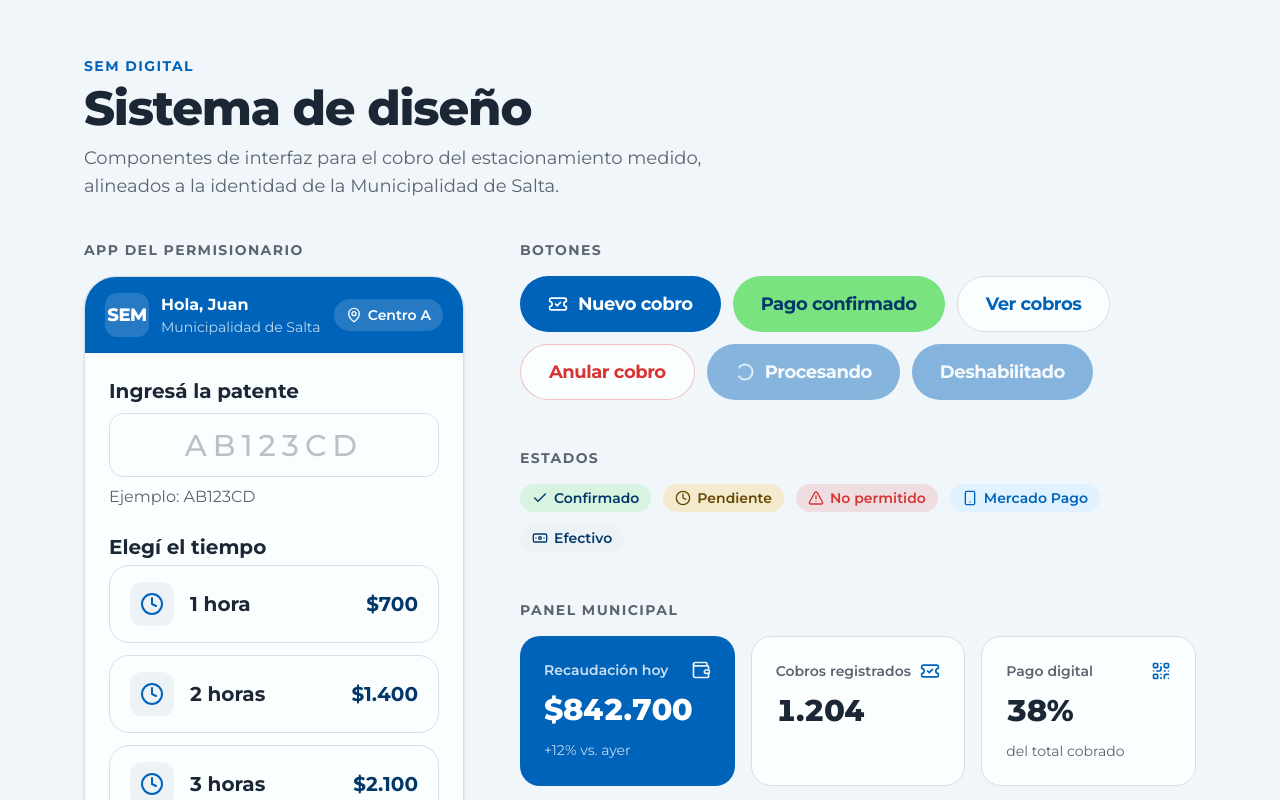
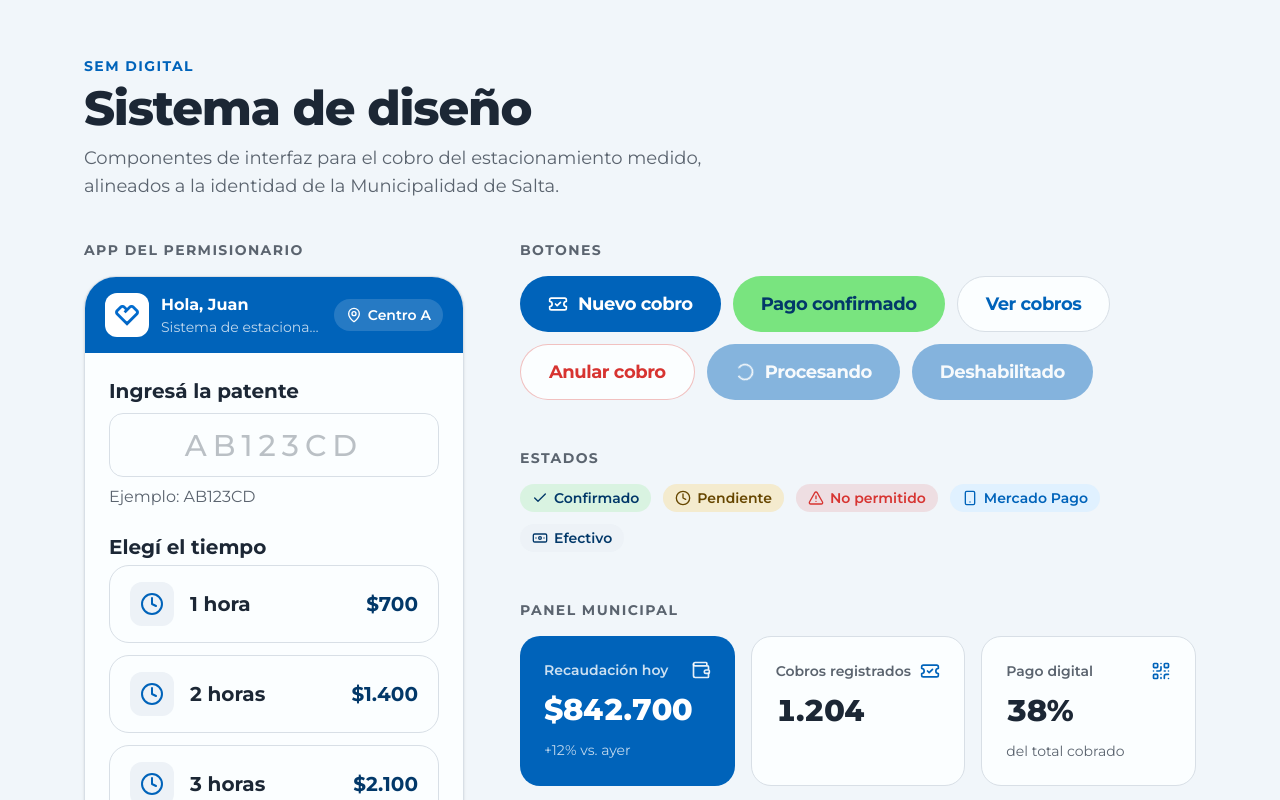
Before and after one commit to pinkynt/sem-mvp, a Next.js app: page /ui in a window 1280 px wide. Shown: the top 800 px of the page. Built offline with nearby package versions, Linux system fonts and the light colour scheme.

Commit message:
feat(permisionario): use brand logo in header and card the prepago plate
Replace the "SEM" text mark with public/logo.png, relabel the header
subtitle to "Sistema de estacionamiento medido", and present the prepago
vehicle info as a card with the vehicle-type icon and plate.

```diff
--- a/src/app/permisionario/sesiones/[id]/prepago/page.tsx
+++ b/src/app/permisionario/sesiones/[id]/prepago/page.tsx
@@ -3,7 +3,7 @@
 import { useEffect, useRef, useState } from "react";
 import Image from "next/image";
 import { useParams, useRouter } from "next/navigation";
-import { Banknote, CheckCircle2, ChevronLeft, Clock, QrCode } from "lucide-react";
+import { Banknote, Bike, Car, CheckCircle2, ChevronLeft, Clock, QrCode } from "lucide-react";
 import { AppHeader, Button, ChoiceButton, StatusBadge } from "@/components";
 import type {
   ParkingDashboardDto,
@@ -227,9 +227,14 @@ export default function PrepagoChargePage() {
         )}
 
         {session && step !== "done" && (
-          <p className="text-sm font-semibold text-ink-soft">
-            Patente {displayPlate(session.licensePlate)} · {session.vehicleLabel}
-          </p>
+          <div className="flex items-center gap-3 rounded-card border border-border bg-surface p-4">
+            <span className="flex size-12 shrink-0 items-center justify-center rounded-xl bg-surface-muted text-brand" aria-hidden>
+              {session.vehicleKind === "auto" ? <Car className="size-6" /> : <Bike className="size-6" />}
+            </span>
+            <span className="min-w-0 text-xl font-bold tracking-wide text-ink">
+              {displayPlate(session.licensePlate)}
+            </span>
+          </div>
         )}
 
         {session && step === "time" && (
--- a/src/components/AppHeader.tsx
+++ b/src/components/AppHeader.tsx
@@ -1,3 +1,4 @@
+import Image from "next/image";
 import { MapPin } from "lucide-react";
 
 interface AppHeaderProps {
@@ -10,16 +11,13 @@ export function AppHeader({ name, zone }: AppHeaderProps) {
     <header className="bg-brand text-white">
       <div className="flex w-full items-center justify-between gap-3 px-4 py-4 sm:px-5">
         <div className="flex min-w-0 items-center gap-3">
-          <span
-            className="flex size-11 shrink-0 items-center justify-center rounded-xl bg-white/15 text-lg font-extrabold tracking-tight"
-            aria-hidden
-          >
-            SEM
+          <span className="flex size-11 shrink-0 items-center justify-center rounded-xl bg-white">
+            <Image src="/logo.png" alt="SEM" width={44} height={44} className="size-8" priority />
           </span>
           <span className="flex min-w-0 flex-col leading-tight">
             <span className="truncate text-base font-bold">Hola, {name}</span>
             <span className="truncate text-sm text-white/75">
-              Municipalidad de Salta
+              Sistema de estacionamiento medido
             </span>
           </span>
         </div>
```
Also changed, not shown: public/logo.png (added).
